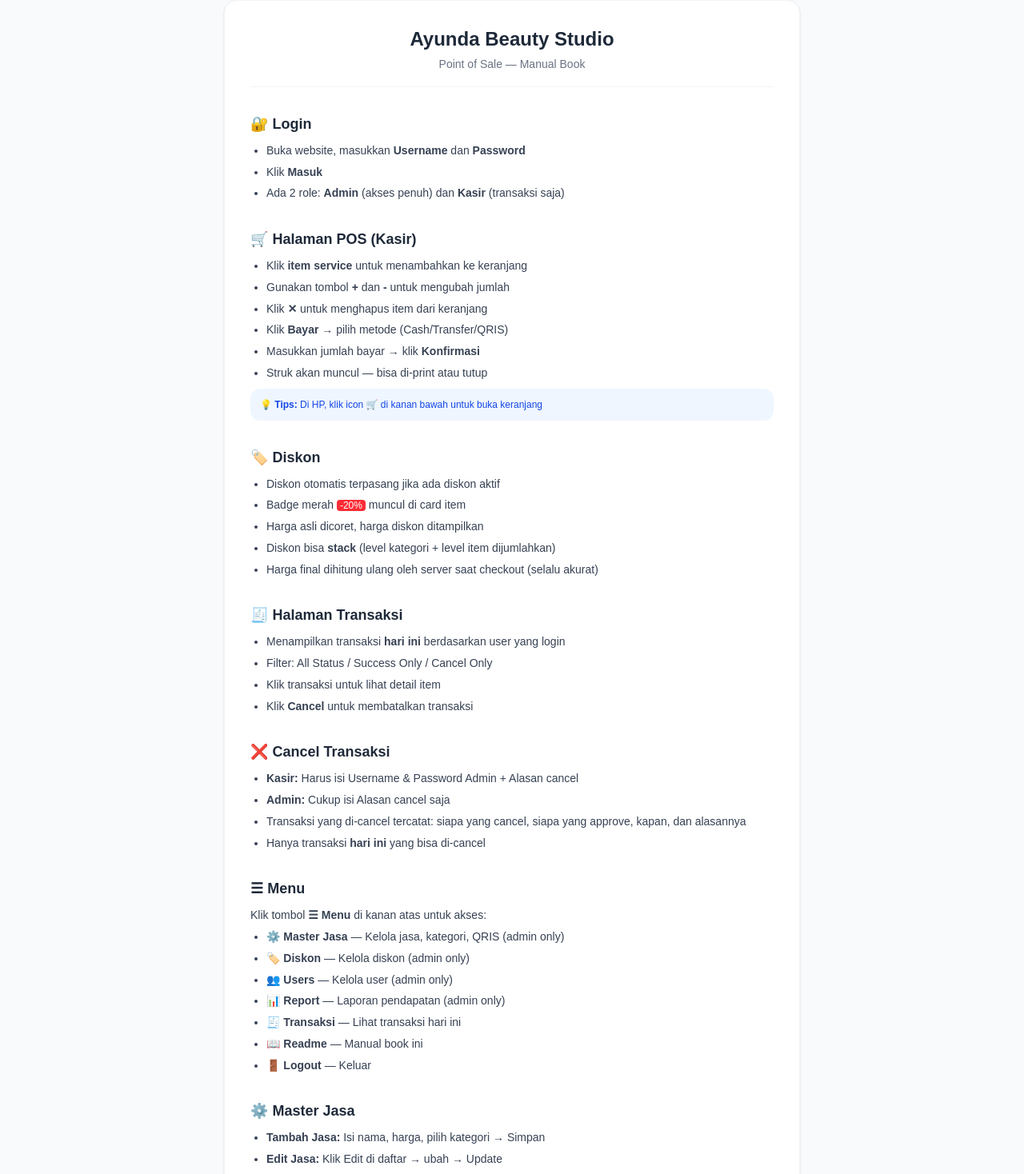
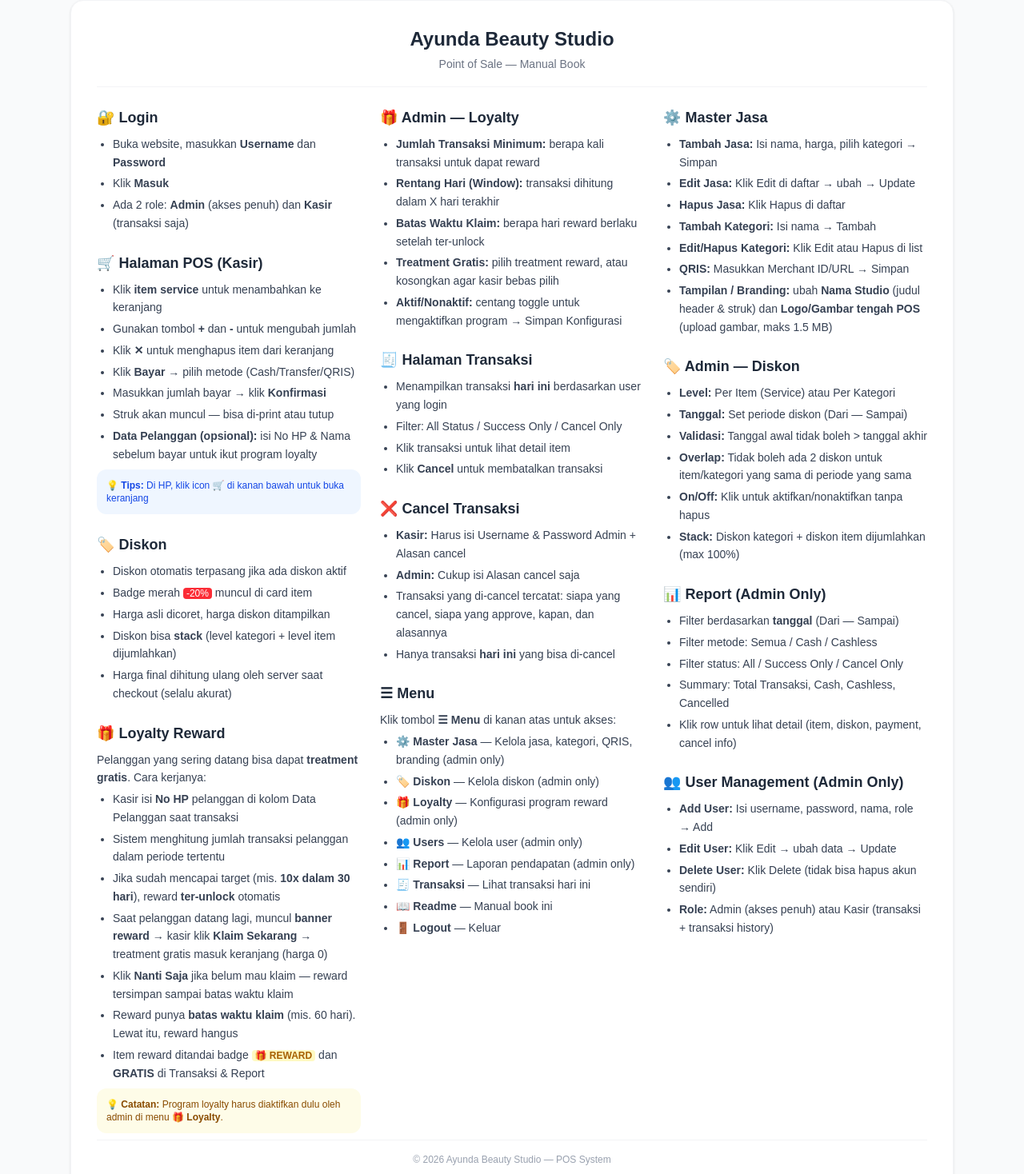
Before and after one commit to mengsol/pos-jasa, a Next.js app: page /readme in a window 1280 px wide. Shown: the part 80-1548 px from the top of the page at 80% size. Built offline with nearby package versions, Linux system fonts and the light colour scheme; no server answers.

Commit message:
feat: configurable branding (shop name + POS logo), loyalty menu on all admin pages, multi-column readme

```diff
--- a/src/app/admin/discounts/page.tsx
+++ b/src/app/admin/discounts/page.tsx
@@ -100,6 +100,7 @@
                 <div className="absolute right-0 top-full mt-1 bg-gray-800 border border-gray-700 rounded-xl shadow-xl min-w-[140px] py-1 z-50">
                   <button onClick={() => { setShowMenu(false); router.push('/pos') }} className="w-full text-left text-sm px-4 py-2 hover:bg-gray-700 transition">🏠 Main</button>
                   <button onClick={() => { setShowMenu(false); router.push('/admin') }} className="w-full text-left text-sm px-4 py-2 hover:bg-gray-700 transition">⚙️ Master Jasa</button>
+                  <button onClick={() => { setShowMenu(false); router.push('/admin/loyalty') }} className="w-full text-left text-sm px-4 py-2 hover:bg-gray-700 transition">🎁 Loyalty</button>
                   <button onClick={() => { setShowMenu(false); router.push('/users') }} className="w-full text-left text-sm px-4 py-2 hover:bg-gray-700 transition">👥 Users</button>
                   <button onClick={() => { setShowMenu(false); router.push('/pembukuan') }} className="w-full text-left text-sm px-4 py-2 hover:bg-gray-700 transition">📊 Report</button>
                   <button onClick={() => { setShowMenu(false); router.push('/transaksi') }} className="w-full text-left text-sm px-4 py-2 hover:bg-gray-700 transition">🧾 Transaksi</button>
--- a/src/app/admin/page.tsx
+++ b/src/app/admin/page.tsx
@@ -18,6 +18,8 @@
   const [editId, setEditId] = useState<string | null>(null)
   const [user, setUser] = useState<{ role: string } | null>(null)
   const [qrisMerchant, setQrisMerchant] = useState('')
+  const [shopName, setShopName] = useState('')
+  const [posLogo, setPosLogo] = useState('')
   const router = useRouter()
 
   useEffect(() => {
@@ -31,6 +33,8 @@
     loadData()
     fetch('/api/settings').then(r => r.json()).then(s => {
       if (s.qris_merchant_id) setQrisMerchant(s.qris_merchant_id)
+      if (s.shop_name) setShopName(s.shop_name)
+      if (s.pos_logo_image) setPosLogo(s.pos_logo_image)
     })
   }, [router])
 
@@ -93,6 +97,41 @@
     alert('QRIS Merchant ID tersimpan!')
   }
 
+  async function saveSetting(key: string, value: string) {
+    await fetch('/api/settings', {
+      method: 'PUT',
+      headers: { 'Content-Type': 'application/json' },
+      body: JSON.stringify({ key, value }),
+    })
+  }
+
+  async function handleSaveShopName(e: React.FormEvent) {
+    e.preventDefault()
+    await saveSetting('shop_name', shopName)
+    alert('Nama studio tersimpan!')
+  }
+
+  function handleLogoFile(e: React.ChangeEvent<HTMLInputElement>) {
+    const file = e.target.files?.[0]
+    if (!file) return
+    if (!file.type.startsWith('image/')) { alert('File harus berupa gambar'); return }
+    if (file.size > 1.5 * 1024 * 1024) { alert('Ukuran gambar maksimal 1.5 MB'); return }
+    const reader = new FileReader()
+    reader.onload = async () => {
+      const dataUrl = reader.result as string
+      setPosLogo(dataUrl)
+      await saveSetting('pos_logo_image', dataUrl)
+      alert('Logo tersimpan!')
+    }
+    reader.readAsDataURL(file)
+  }
+
+  async function handleRemoveLogo() {
+    setPosLogo('')
+    await saveSetting('pos_logo_image', '')
+    alert('Logo dikembalikan ke default.')
+  }
+
   const fmt = (n: number) => 'Rp ' + n.toLocaleString('id-ID')
 
   const [showMenu, setShowMenu] = useState(false)
@@ -118,6 +157,7 @@
                 <div className="absolute right-0 top-full mt-1 bg-gray-800 border border-gray-700 rounded-xl shadow-xl min-w-[140px] py-1 z-50">
                   <button onClick={() => { setShowMenu(false); router.push('/pos') }} className="w-full text-left text-sm px-4 py-2 hover:bg-gray-700 transition">🏠 Main</button>
                   <button onClick={() => { setShowMenu(false); router.push('/admin/discounts') }} className="w-full text-left text-sm px-4 py-2 hover:bg-gray-700 transition">🏷️ Diskon</button>
+                  <button onClick={() => { setShowMenu(false); router.push('/admin/loyalty') }} className="w-full text-left text-sm px-4 py-2 hover:bg-gray-700 transition">🎁 Loyalty</button>
                   <button onClick={() => { setShowMenu(false); router.push('/users') }} className="w-full text-left text-sm px-4 py-2 hover:bg-gray-700 transition">👥 Users</button>
                   <button onClick={() => { setShowMenu(false); router.push('/pembukuan') }} className="w-full text-left text-sm px-4 py-2 hover:bg-gray-700 transition">📊 Report</button>
                   <button onClick={() => { setShowMenu(false); router.push('/transaksi') }} className="w-full text-left text-sm px-4 py-2 hover:bg-gray-700 transition">🧾 Transaksi</button>
@@ -223,6 +263,38 @@
 
         {/* Daftar Jasa */}
         <div className="bg-white rounded-2xl shadow-sm border border-gray-100 p-5 md:col-span-2">
+          {/* Branding / Tampilan Settings */}
+          <div className="mb-6 p-4 bg-gray-50 rounded-xl border border-gray-200">
+            <h3 className="font-bold text-gray-800 mb-2 text-sm">Tampilan / Branding</h3>
+            <form onSubmit={handleSaveShopName} className="flex flex-col md:flex-row gap-2">
+              <input type="text" placeholder="Nama Studio (judul header POS)" value={shopName}
+                onChange={e => setShopName(e.target.value)}
+                className="flex-1 px-4 py-2 border border-gray-200 rounded-xl text-gray-900 text-sm focus:outline-none focus:border-gray-400 transition" />
+              <button type="submit" className="bg-gray-800 text-white px-4 py-2 rounded-xl text-sm font-medium hover:bg-gray-700 transition">Simpan Nama</button>
+            </form>
+            <p className="text-xs text-gray-500 mt-2">Judul di pojok kiri atas halaman POS &amp; nama di struk. Kosong = pakai default &quot;Ayunda Beauty Studio&quot;.</p>
+
+            <div className="mt-4 pt-4 border-t border-gray-200">
+              <p className="text-sm font-medium text-gray-700 mb-2">Logo / Gambar Tengah POS</p>
+              <div className="flex items-center gap-4">
+                <div className="w-28 h-20 bg-white border border-gray-200 rounded-lg overflow-hidden flex items-center justify-center shrink-0">
+                  {/* eslint-disable-next-line @next/next/no-img-element */}
+                  <img src={posLogo || '/bg.jpeg'} alt="Logo preview" className="max-w-full max-h-full object-contain" />
+                </div>
+                <div className="flex flex-col gap-2">
+                  <label className="bg-gray-800 text-white px-4 py-2 rounded-xl text-sm font-medium hover:bg-gray-700 transition cursor-pointer text-center">
+                    Pilih Gambar
+                    <input type="file" accept="image/*" onChange={handleLogoFile} className="hidden" />
+                  </label>
+                  {posLogo && (
+                    <button type="button" onClick={handleRemoveLogo} className="text-xs text-red-500 hover:text-red-700 transition">Hapus, pakai default</button>
+                  )}
+                </div>
+              </div>
+              <p className="text-xs text-gray-500 mt-2">Gambar tampil di tengah halaman POS (desktop). Format gambar, maksimal 1.5 MB.</p>
+            </div>
+          </div>
+
           {/* QRIS Settings */}
           <div className="mb-6 p-4 bg-gray-50 rounded-xl border border-gray-200">
             <h3 className="font-bold text-gray-800 mb-2 text-sm">QRIS Settings</h3>
--- a/src/app/pembukuan/page.tsx
+++ b/src/app/pembukuan/page.tsx
@@ -69,6 +69,7 @@
                   <button onClick={() => { setShowMenu(false); router.push('/pos') }} className="w-full text-left text-sm px-4 py-2 hover:bg-gray-700 transition">🏠 Main</button>
                   <button onClick={() => { setShowMenu(false); router.push('/admin') }} className="w-full text-left text-sm px-4 py-2 hover:bg-gray-700 transition">⚙️ Master Jasa</button>
                   <button onClick={() => { setShowMenu(false); router.push('/admin/discounts') }} className="w-full text-left text-sm px-4 py-2 hover:bg-gray-700 transition">🏷️ Diskon</button>
+                  <button onClick={() => { setShowMenu(false); router.push('/admin/loyalty') }} className="w-full text-left text-sm px-4 py-2 hover:bg-gray-700 transition">🎁 Loyalty</button>
                   <button onClick={() => { setShowMenu(false); router.push('/users') }} className="w-full text-left text-sm px-4 py-2 hover:bg-gray-700 transition">👥 Users</button>
                   <button onClick={() => { setShowMenu(false); router.push('/transaksi') }} className="w-full text-left text-sm px-4 py-2 hover:bg-gray-700 transition">🧾 Transaksi</button>
                   <button onClick={() => { setShowMenu(false); router.push('/readme') }} className="w-full text-left text-sm px-4 py-2 hover:bg-gray-700 transition">📖 Readme</button>
--- a/src/app/pos/page.tsx
+++ b/src/app/pos/page.tsx
@@ -33,6 +33,8 @@
   const [showPay, setShowPay] = useState(false)
   const [qrisUrl, setQrisUrl] = useState('')
   const [qrisDataUrl, setQrisDataUrl] = useState('')
+  const [shopName, setShopName] = useState('')
+  const [posLogo, setPosLogo] = useState('')
   const [showCart, setShowCart] = useState(false)
   const [showMenu, setShowMenu] = useState(false)
   const [payLoading, setPayLoading] = useState(false)
@@ -72,6 +74,8 @@
 
     settingsPromise.then(r => r.json()).then(s => {
       if (s.qris_merchant_id) setQrisUrl(s.qris_merchant_id)
+      if (s.shop_name) setShopName(s.shop_name)
+      if (s.pos_logo_image) setPosLogo(s.pos_logo_image)
     })
 
     discountsPromise.then(r => r.json()).then(data => {
@@ -337,7 +341,7 @@
   return (
     <div className="min-h-screen bg-gray-900">
       <div className="bg-gray-800 text-white px-4 py-3 flex justify-between items-center">
-        <h1 className="text-base md:text-lg font-bold tracking-wide">Ayunda Beauty Studio</h1>
+        <h1 className="text-base md:text-lg font-bold tracking-wide">{shopName || 'Ayunda Beauty Studio'}</h1>
         <div className="flex items-center gap-2 md:gap-3">
           <span className="hidden md:inline text-sm text-gray-300">{user?.name} ({user?.role})</span>
           <div className="relative">
@@ -373,7 +377,8 @@
             onChange={e => setSearch(e.target.value)}
             className="w-full px-4 py-2.5 border border-gray-200 rounded-xl mb-3 text-gray-900 bg-white text-sm focus:outline-none focus:border-gray-400 transition" />
 
-          <div className="flex-1 md:bg-[url('/bg.jpeg')] md:bg-contain md:bg-top md:bg-no-repeat rounded-lg p-3">
+          <div className="flex-1 md:bg-[image:var(--pos-logo)] md:bg-contain md:bg-top md:bg-no-repeat rounded-lg p-3"
+            style={{ ['--pos-logo']: `url("${posLogo || '/bg.jpeg'}")` } as React.CSSProperties}>
             {!discountsLoaded ? (
               <div className="flex items-center justify-center h-32">
                 <p className="text-gray-400 text-sm">Memuat data...</p>
@@ -765,7 +770,7 @@
             />
             <div className="relative text-black">
             <div ref={receiptRef}>
-              <div className="center bold" style={{fontSize:'14px', color:'#000'}}>AYUNDA BEAUTY STUDIO</div>
+              <div className="center bold" style={{fontSize:'14px', color:'#000'}}>{(shopName || 'Ayunda Beauty Studio').toUpperCase()}</div>
               <div className="center sm" style={{color:'#333'}}>{receipt.createdAt}</div>
               <div className="line" />
               <div className="sm" style={{color:'#000'}}>No : {receipt.invoiceNo}</div>
--- a/src/app/readme/page.tsx
+++ b/src/app/readme/page.tsx
@@ -31,6 +31,7 @@
                     <>
                       <button onClick={() => { setShowMenu(false); router.push('/admin') }} className="w-full text-left text-sm px-4 py-2 hover:bg-gray-700 transition">⚙️ Master Jasa</button>
                       <button onClick={() => { setShowMenu(false); router.push('/admin/discounts') }} className="w-full text-left text-sm px-4 py-2 hover:bg-gray-700 transition">🏷️ Diskon</button>
+                      <button onClick={() => { setShowMenu(false); router.push('/admin/loyalty') }} className="w-full text-left text-sm px-4 py-2 hover:bg-gray-700 transition">🎁 Loyalty</button>
                       <button onClick={() => { setShowMenu(false); router.push('/users') }} className="w-full text-left text-sm px-4 py-2 hover:bg-gray-700 transition">👥 Users</button>
                       <button onClick={() => { setShowMenu(false); router.push('/pembukuan') }} className="w-full text-left text-sm px-4 py-2 hover:bg-gray-700 transition">📊 Report</button>
                     </>
@@ -45,13 +46,15 @@
         </div>
       </div>
 
-      <div className="max-w-3xl mx-auto p-4 md:p-6">
-        <div className="bg-white rounded-2xl shadow-sm border border-gray-100 p-6 md:p-8 space-y-8 text-gray-700 text-sm leading-relaxed">
+      <div className="max-w-6xl mx-auto p-4 md:p-6">
+        <div className="bg-white rounded-2xl shadow-sm border border-gray-100 p-6 md:p-8 text-gray-700 text-sm leading-relaxed">
 
-          <div className="text-center pb-4 border-b border-gray-100">
+          <div className="text-center pb-4 mb-6 border-b border-gray-100">
             <h2 className="text-2xl font-bold text-gray-800">Ayunda Beauty Studio</h2>
             <p className="text-gray-500 mt-1">Point of Sale — Manual Book</p>
           </div>
+
+          <div className="columns-1 md:columns-2 lg:columns-3 gap-6 [&>section]:break-inside-avoid [&>section]:mb-6">
 
           {/* Login */}
           <section>
@@ -73,6 +76,7 @@
               <li>Klik <strong>Bayar</strong> → pilih metode (Cash/Transfer/QRIS)</li>
               <li>Masukkan jumlah bayar → klik <strong>Konfirmasi</strong></li>
               <li>Struk akan muncul — bisa di-print atau tutup</li>
+              <li><strong>Data Pelanggan (opsional):</strong> isi No HP &amp; Nama sebelum bayar untuk ikut program loyalty</li>
             </ul>
             <div className="mt-2 p-3 bg-blue-50 rounded-xl text-xs text-blue-700">
               💡 <strong>Tips:</strong> Di HP, klik icon 🛒 di kanan bawah untuk buka keranjang
@@ -88,6 +92,36 @@
               <li>Harga asli dicoret, harga diskon ditampilkan</li>
               <li>Diskon bisa <strong>stack</strong> (level kategori + level item dijumlahkan)</li>
               <li>Harga final dihitung ulang oleh server saat checkout (selalu akurat)</li>
+            </ul>
+          </section>
+
+          {/* Loyalty Reward */}
+          <section>
+            <h3 className="text-lg font-bold text-gray-800 mb-2">🎁 Loyalty Reward</h3>
+            <p>Pelanggan yang sering datang bisa dapat <strong>treatment gratis</strong>. Cara kerjanya:</p>
+            <ul className="list-disc pl-5 space-y-1 mt-1">
+              <li>Kasir isi <strong>No HP</strong> pelanggan di kolom Data Pelanggan saat transaksi</li>
+              <li>Sistem menghitung jumlah transaksi pelanggan dalam periode tertentu</li>
+              <li>Jika sudah mencapai target (mis. <strong>10x dalam 30 hari</strong>), reward <strong>ter-unlock</strong> otomatis</li>
+              <li>Saat pelanggan datang lagi, muncul <strong>banner reward</strong> → kasir klik <strong>Klaim Sekarang</strong> → treatment gratis masuk keranjang (harga 0)</li>
+              <li>Klik <strong>Nanti Saja</strong> jika belum mau klaim — reward tersimpan sampai batas waktu klaim</li>
+              <li>Reward punya <strong>batas waktu klaim</strong> (mis. 60 hari). Lewat itu, reward hangus</li>
+              <li>Item reward ditandai badge <span className="bg-yellow-100 text-yellow-700 text-xs px-1 rounded font-bold">🎁 REWARD</span> dan <strong>GRATIS</strong> di Transaksi &amp; Report</li>
+            </ul>
+            <div className="mt-2 p-3 bg-yellow-50 rounded-xl text-xs text-yellow-800">
+              💡 <strong>Catatan:</strong> Program loyalty harus diaktifkan dulu oleh admin di menu <strong>🎁 Loyalty</strong>.
+            </div>
+          </section>
+
+          {/* Admin - Loyalty */}
+          <section>
+            <h3 className="text-lg font-bold text-gray-800 mb-2">🎁 Admin — Loyalty</h3>
+            <ul className="list-disc pl-5 space-y-1">
+              <li><strong>Jumlah Transaksi Minimum:</strong> berapa kali transaksi untuk dapat reward</li>
+              <li><strong>Rentang Hari (Window):</strong> transaksi dihitung dalam X hari terakhir</li>
+              <li><strong>Batas Waktu Klaim:</strong> berapa hari reward berlaku setelah ter-unlock</li>
+              <li><strong>Treatment Gratis:</strong> pilih treatment reward, atau kosongkan agar kasir bebas pilih</li>
+              <li><strong>Aktif/Nonaktif:</strong> centang toggle untuk mengaktifkan program → Simpan Konfigurasi</li>
             </ul>
           </section>
 
@@ -118,8 +152,9 @@
             <h3 className="text-lg font-bold text-gray-800 mb-2">☰ Menu</h3>
             <p>Klik tombol <strong>☰ Menu</strong> di kanan atas untuk akses:</p>
             <ul className="list-disc pl-5 space-y-1 mt-1">
-              <li><strong>⚙️ Master Jasa</strong> — Kelola jasa, kategori, QRIS (admin only)</li>
+              <li><strong>⚙️ Master Jasa</strong> — Kelola jasa, kategori, QRIS, branding (admin only)</li>
               <li><strong>🏷️ Diskon</strong> — Kelola diskon (admin only)</li>
+              <li><strong>🎁 Loyalty</strong> — Konfigurasi program reward (admin only)</li>
               <li><strong>👥 Users</strong> — Kelola user (admin only)</li>
               <li><strong>📊 Report</strong> — Laporan pendapatan (admin only)</li>
               <li><strong>🧾 Transaksi</strong> — Lihat transaksi hari ini</li>
@@ -138,6 +173,7 @@
               <li><strong>Tambah Kategori:</strong> Isi nama → Tambah</li>
               <li><strong>Edit/Hapus Kategori:</strong> Klik Edit atau Hapus di list</li>
               <li><strong>QRIS:</strong> Masukkan Merchant ID/URL → Simpan</li>
+              <li><strong>Tampilan / Branding:</strong> ubah <strong>Nama Studio</strong> (judul header &amp; struk) dan <strong>Logo/Gambar tengah POS</strong> (upload gambar, maks 1.5 MB)</li>
             </ul>
           </section>
 
@@ -177,8 +213,10 @@
             </ul>
           </section>
 
+          </div>
+
           {/* Footer */}
-          <div className="text-center pt-4 border-t border-gray-100">
+          <div className="text-center pt-4 mt-2 border-t border-gray-100">
             <p className="text-gray-400 text-xs">© 2026 Ayunda Beauty Studio — POS System</p>
           </div>
         </div>
--- a/src/app/transaksi/page.tsx
+++ b/src/app/transaksi/page.tsx
@@ -113,6 +113,7 @@
                     <>
                       <button onClick={() => { setShowMenu(false); router.push('/admin') }} className="w-full text-left text-sm px-4 py-2 hover:bg-gray-700 transition">⚙️ Master Jasa</button>
                       <button onClick={() => { setShowMenu(false); router.push('/admin/discounts') }} className="w-full text-left text-sm px-4 py-2 hover:bg-gray-700 transition">🏷️ Diskon</button>
+                      <button onClick={() => { setShowMenu(false); router.push('/admin/loyalty') }} className="w-full text-left text-sm px-4 py-2 hover:bg-gray-700 transition">🎁 Loyalty</button>
                       <button onClick={() => { setShowMenu(false); router.push('/users') }} className="w-full text-left text-sm px-4 py-2 hover:bg-gray-700 transition">👥 Users</button>
                       <button onClick={() => { setShowMenu(false); router.push('/pembukuan') }} className="w-full text-left text-sm px-4 py-2 hover:bg-gray-700 transition">📊 Report</button>
                     </>
--- a/src/app/users/page.tsx
+++ b/src/app/users/page.tsx
@@ -165,6 +165,7 @@
                   <button onClick={() => { setShowMenu(false); router.push('/pos') }} className="w-full text-left text-sm px-4 py-2 hover:bg-gray-700 transition">🏠 Main</button>
                   <button onClick={() => { setShowMenu(false); router.push('/admin') }} className="w-full text-left text-sm px-4 py-2 hover:bg-gray-700 transition">⚙️ Master Jasa</button>
                   <button onClick={() => { setShowMenu(false); router.push('/admin/discounts') }} className="w-full text-left text-sm px-4 py-2 hover:bg-gray-700 transition">🏷️ Diskon</button>
+                  <button onClick={() => { setShowMenu(false); router.push('/admin/loyalty') }} className="w-full text-left text-sm px-4 py-2 hover:bg-gray-700 transition">🎁 Loyalty</button>
                   <button onClick={() => { setShowMenu(false); router.push('/pembukuan') }} className="w-full text-left text-sm px-4 py-2 hover:bg-gray-700 transition">📊 Report</button>
                   <button onClick={() => { setShowMenu(false); router.push('/transaksi') }} className="w-full text-left text-sm px-4 py-2 hover:bg-gray-700 transition">🧾 Transaksi</button>
                   <button onClick={() => { setShowMenu(false); router.push('/readme') }} className="w-full text-left text-sm px-4 py-2 hover:bg-gray-700 transition">📖 Readme</button>
```
